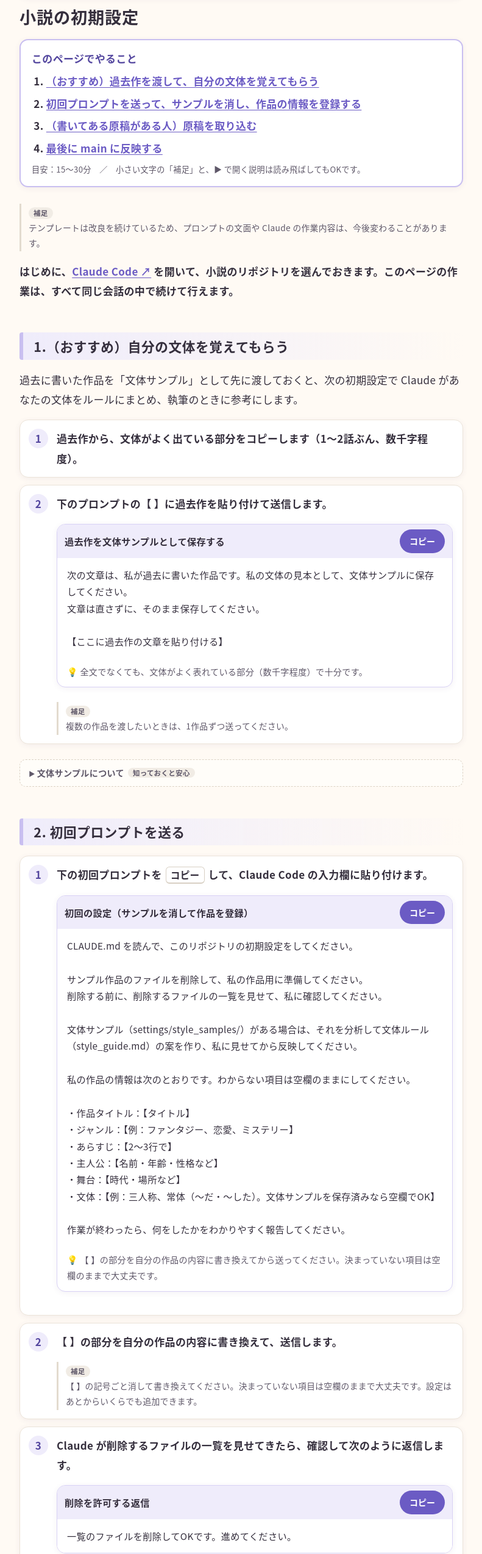
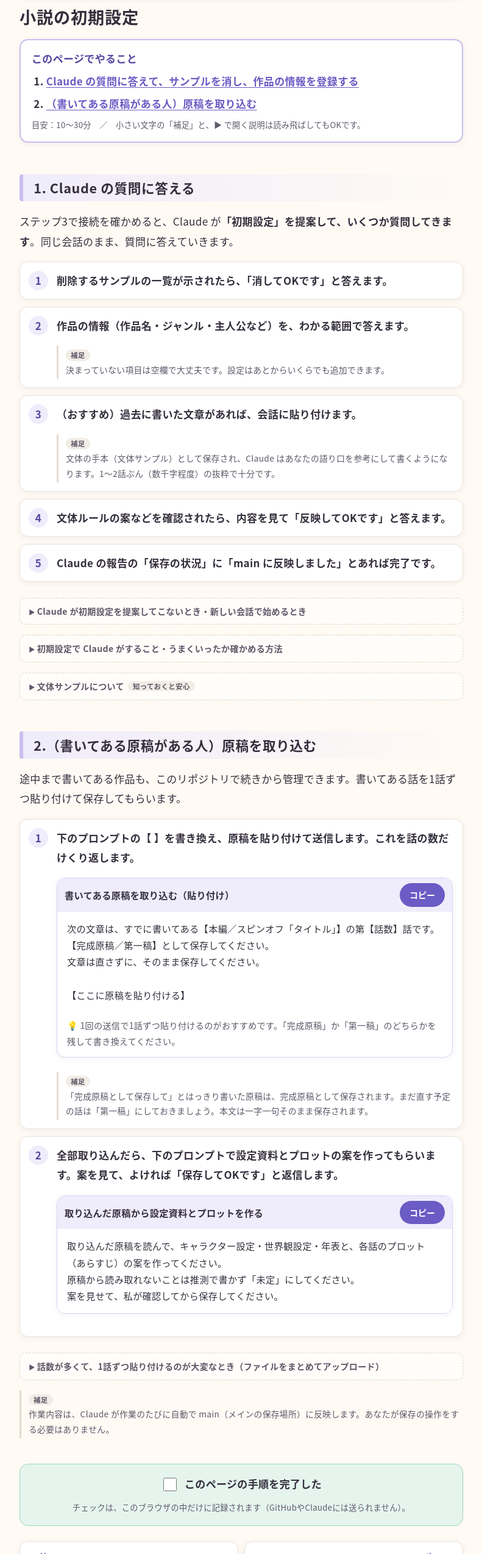
Before and after one commit to zonarouzo/NovelGitHubGuide, a plain HTML site: page initial-setup.html in a window 1280 px wide. Shown: the part 252-2800 px from the top of the page at 61% size, without its empty margins (244-1035 px from the left). Drawn offline with Linux system fonts and the light colour scheme.

Commit message:
main への自動反映（動作確認済み）と、Claude主導の初期設定に合わせて更新
- 初期設定：Claude の質問に答える流れを基本にし、初回プロンプトは提案がないときの予備に
- 初回プロンプト：Claude の質問への返事としても使える形に変更（文体サンプルも同時に渡せる）
- Claude Code連携：接続確認のあと、同じ会話のまま初期設定に進む案内を追加
- 執筆と管理：保存は Claude が自動で main に反映すると説明し、Create PR の手順は失敗時の手動方法として折りたたみに
- FAQ・トップ・README・CLAUDE.md：未検証の表記を更新

Co-Authored-By: Claude Opus 5.5 <noreply@anthropic.com>
Claude-Session: https://claude.ai/code/session_01DEayDBXEUZcv8SXSVNajJw

```diff
--- a/assets/js/prompts.js
+++ b/assets/js/prompts.js
@@ -26,26 +26,25 @@ window.PROMPTS = [
   {
     id: "initial-setup",
     category: "setup",
-    title: "初回の設定（サンプルを消して作品を登録）",
+    title: "初期設定を始める（サンプルを消して作品を登録）",
     text:
 `CLAUDE.md を読んで、このリポジトリの初期設定をしてください。
 
-サンプル作品のファイルを削除して、私の作品用に準備してください。
-削除する前に、削除するファイルの一覧を見せて、私に確認してください。
+1. サンプルの削除：削除してOKです。まだ一覧を見せてもらっていない場合は、先に一覧を見せて確認してください。
 
-文体サンプル（settings/style_samples/）がある場合は、それを分析して文体ルール（style_guide.md）の案を作り、私に見せてから反映してください。
-
-私の作品の情報は次のとおりです。わからない項目は空欄のままにしてください。
-
+2. 私の作品の情報（わからない項目は空欄のままにしてください）
 ・作品タイトル：【タイトル】
 ・ジャンル：【例：ファンタジー、恋愛、ミステリー】
 ・あらすじ：【2〜3行で】
 ・主人公：【名前・年齢・性格など】
 ・舞台：【時代・場所など】
-・文体：【例：三人称、常体（〜だ・〜した）。文体サンプルを保存済みなら空欄でOK】
+・文体：【例：三人称、常体（〜だ・〜した）】
+
+3. 文体サンプル（任意）：次の文章は私が過去に書いたものです。文体の手本として、直さずにそのまま保存し、文体ルールの案を見せてください。
+【ここに過去作の文章を貼り付ける。なければこの項目ごと消す】
 
 作業が終わったら、何をしたかをわかりやすく報告してください。`,
-    note: "【 】の部分を自分の作品の内容に書き換えてから送ってください。決まっていない項目は空欄のままで大丈夫です。"
+    note: "【 】の部分を自分の内容に書き換えてから送ってください。決まっていない項目は空欄のままで大丈夫です。"
   },
   {
     id: "setup-check",
--- a/initial-setup.html
+++ b/initial-setup.html
@@ -28,28 +28,47 @@
 <div class="todo">
   <p class="todo-title">このページでやること</p>
   <ol>
-    <li><a href="#style">（おすすめ）過去作を渡して、自分の文体を覚えてもらう</a></li>
-    <li><a href="#steps">初回プロンプトを送って、サンプルを消し、作品の情報を登録する</a></li>
+    <li><a href="#answer">Claude の質問に答えて、サンプルを消し、作品の情報を登録する</a></li>
     <li><a href="#import">（書いてある原稿がある人）原稿を取り込む</a></li>
-    <li><a href="#finish">最後に main に反映する</a></li>
   </ol>
-  <p class="todo-meta">目安：15〜30分　／　小さい文字の「補足」と、▶ で開く説明は読み飛ばしてもOKです。</p>
+  <p class="todo-meta">目安：10〜30分　／　小さい文字の「補足」と、▶ で開く説明は読み飛ばしてもOKです。</p>
 </div>
 
-<div class="note">
-  <p>テンプレートは改良を続けているため、プロンプトの文面や Claude の作業内容は、今後変わることがあります。</p>
-</div>
+<h2 id="answer">1. Claude の質問に答える</h2>
+<p>ステップ3で接続を確かめると、Claude が<strong>「初期設定」を提案して、いくつか質問してきます</strong>。同じ会話のまま、質問に答えていきます。</p>
+<ol class="steps">
+  <li><p class="step-main">削除するサンプルの一覧が示されたら、「<strong>消してOKです</strong>」と答えます。</p></li>
+  <li><p class="step-main">作品の情報（作品名・ジャンル・主人公など）を、わかる範囲で答えます。</p>
+    <div class="note"><p>決まっていない項目は空欄で大丈夫です。設定はあとからいくらでも追加できます。</p></div></li>
+  <li id="style"><p class="step-main">（おすすめ）過去に書いた文章があれば、会話に貼り付けます。</p>
+    <div class="note"><p>文体の手本（文体サンプル）として保存され、Claude はあなたの語り口を参考にして書くようになります。1〜2話ぶん（数千字程度）の抜粋で十分です。</p></div></li>
+  <li><p class="step-main">文体ルールの案などを確認されたら、内容を見て「<strong>反映してOKです</strong>」と答えます。</p></li>
+  <li><p class="step-main">Claude の報告の「保存の状況」に「<strong>main に反映しました</strong>」とあれば完了です。</p></li>
+</ol>
 
-<p class="step-main">はじめに、<a data-link="claudeCode" href="https://claude.ai/code">Claude Code ↗</a> を開いて、小説のリポジトリを選んでおきます。このページの作業は、すべて同じ会話の中で続けて行えます。</p>
+<details class="more" id="prompt">
+  <summary>Claude が初期設定を提案してこないとき・新しい会話で始めるとき</summary>
+  <div class="more-body">
+    <p>次の文章を送ると、初期設定が始まります。【 】の部分を書き換えてから送ってください（【 】の記号ごと消します）。</p>
+    <div data-prompt="initial-setup"></div>
+  </div>
+</details>
 
-<h2 id="style">1.（おすすめ）自分の文体を覚えてもらう</h2>
-<p>過去に書いた作品を「文体サンプル」として先に渡しておくと、次の初期設定で Claude があなたの文体をルールにまとめ、執筆のときに参考にします。</p>
-<ol class="steps">
-  <li><p class="step-main">過去作から、文体がよく出ている部分をコピーします（1〜2話ぶん、数千字程度）。</p></li>
-  <li><p class="step-main">下のプロンプトの【 】に過去作を貼り付けて送信します。</p>
-    <div data-prompt="style-save"></div>
-    <div class="note"><p>複数の作品を渡したいときは、1作品ずつ送ってください。</p></div></li>
-</ol>
+<details class="more">
+  <summary>初期設定で Claude がすること・うまくいったか確かめる方法</summary>
+  <div class="more-body">
+    <ul>
+      <li>削除するサンプルファイルの一覧を見せて、あなたに確認する</li>
+      <li>許可を得てから、サンプルの原稿・プロット・スピンオフを削除する</li>
+      <li>設定資料を、あなたの作品用の空のひな形にして、伝えた情報を書き込む</li>
+      <li>文体サンプルがあれば保存し、文体ルールの案を作って確認する</li>
+      <li>作業内容を、GitHub のメインの保存場所（main）に反映する</li>
+    </ul>
+    <p>次のプロンプトで、今のファイル構成を説明してもらえます。</p>
+    <div data-prompt="setup-check"></div>
+  </div>
+</details>
+
 <details class="more">
   <summary>文体サンプルについて<span class="more-tag">知っておくと安心</span></summary>
   <div class="more-body">
@@ -59,35 +78,11 @@
       <li>サンプルが長いほど Claude の利用量が増えるので、抜粋がおすすめです。</li>
       <li>文体サンプルは、あとからいつでも追加できます。</li>
     </ul>
+    <div data-prompt="style-save"></div>
   </div>
 </details>
 
-<h2 id="steps">2. 初回プロンプトを送る</h2>
-<ol class="steps">
-  <li id="prompt"><p class="step-main">下の初回プロンプトを <span class="ui">コピー</span> して、Claude Code の入力欄に貼り付けます。</p>
-    <div data-prompt="initial-setup"></div></li>
-  <li><p class="step-main">【 】の部分を自分の作品の内容に書き換えて、送信します。</p>
-    <figure class="shot" data-shot="initial-prompt-sent" data-caption="初回プロンプトを送信したところ"></figure>
-    <div class="note"><p>【 】の記号ごと消して書き換えてください。決まっていない項目は空欄のままで大丈夫です。設定はあとからいくらでも追加できます。</p></div></li>
-  <li><p class="step-main">Claude が削除するファイルの一覧を見せてきたら、確認して次のように返信します。</p>
-    <pre class="copyable" data-title="削除を許可する返信">一覧のファイルを削除してOKです。進めてください。</pre></li>
-  <li><p class="step-main">文体サンプルを渡した場合は、文体ルールの案が示されます。内容がよければ「反映してOKです」と返信します。</p></li>
-</ol>
-<details class="more">
-  <summary>初期設定で Claude がすること・うまくいったか確かめる方法</summary>
-  <div class="more-body">
-    <ul>
-      <li>削除するサンプルファイルの一覧を見せて、あなたに確認する</li>
-      <li>許可を得てから、サンプルの原稿・プロット・スピンオフを削除する</li>
-      <li>設定資料を、あなたの作品用の空のひな形にして、伝えた情報を書き込む</li>
-      <li>文体サンプルがあれば、文体ルールの案を作って確認する</li>
-    </ul>
-    <p>次のプロンプトで、今のファイル構成を説明してもらえます。</p>
-    <div data-prompt="setup-check"></div>
-  </div>
-</details>
-
-<h2 id="import">3.（書いてある原稿がある人）原稿を取り込む</h2>
+<h2 id="import">2.（書いてある原稿がある人）原稿を取り込む</h2>
 <p>途中まで書いてある作品も、このリポジトリで続きから管理できます。書いてある話を1話ずつ貼り付けて保存してもらいます。</p>
 <ol class="steps">
   <li><p class="step-main">下のプロンプトの【 】を書き換え、原稿を貼り付けて送信します。これを話の数だけくり返します。</p>
@@ -101,7 +96,6 @@
   <div class="more-body">
     <p>原稿が <code>.txt</code> ファイルになっている場合は、GitHub の画面からまとめてアップロードできます。</p>
     <ol>
-      <li><strong>先に、ここまでの作業を main に反映しておきます</strong>（<a href="#finish">4. の手順</a>）。</li>
       <li>GitHub で小説のリポジトリを開き、<code>novels</code> → <code>drafts</code> フォルダを開きます。</li>
       <li><span class="ui">Add file</span> → <span class="ui">Upload files</span> を選び、原稿ファイルをまとめてドラッグして入れます。</li>
       <li>画面下の <span class="ui">Commit changes</span> を押して保存します。</li>
@@ -112,9 +106,7 @@
   </div>
 </details>
 
-<h2 id="finish">4. 最後に main に反映する</h2>
-<p class="step-main">Claude の報告を確認したら、作業内容を main に反映します。方法は <a href="writing.html#save">「作業内容の保存と反映」</a>を見てください。</p>
-<div class="note"><p>原稿をまとめてアップロードした場合は、アップロードした時点で main に保存されています。そのあと Claude に整理してもらった内容は、反映が必要です。</p></div>
+<div class="note"><p>作業内容は、Claude が作業のたびに自動で main（メインの保存場所）に反映します。あなたが保存の操作をする必要はありません。</p></div>
 </article>
 <!-- ===== ここまで本文 ===== -->
 
```
Also changed, not shown: claude-code.html (+1 -0 lines), faq.html (+2 -2 lines), index.html (+1 -1 lines), writing.html (+15 -20 lines), 2 other files.
